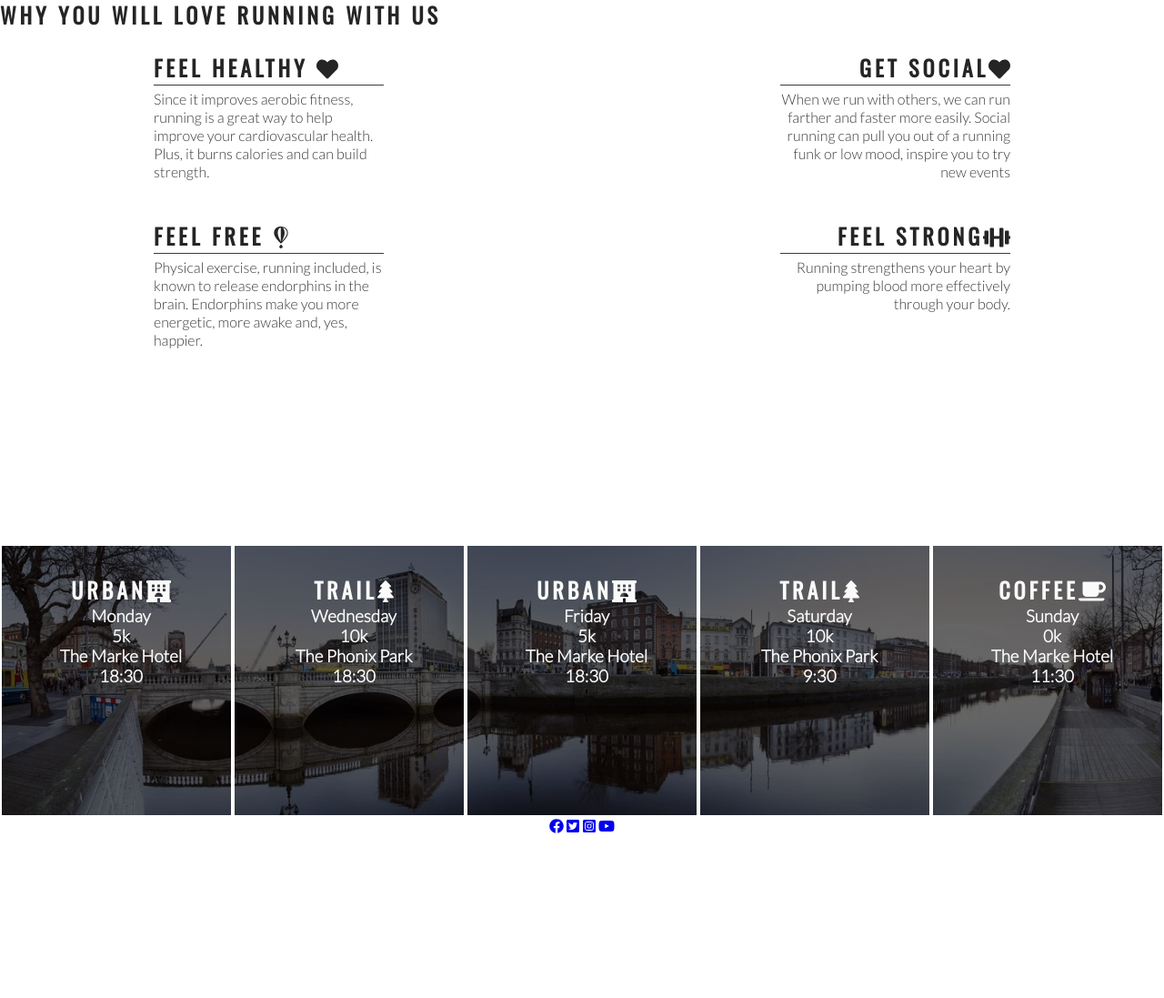
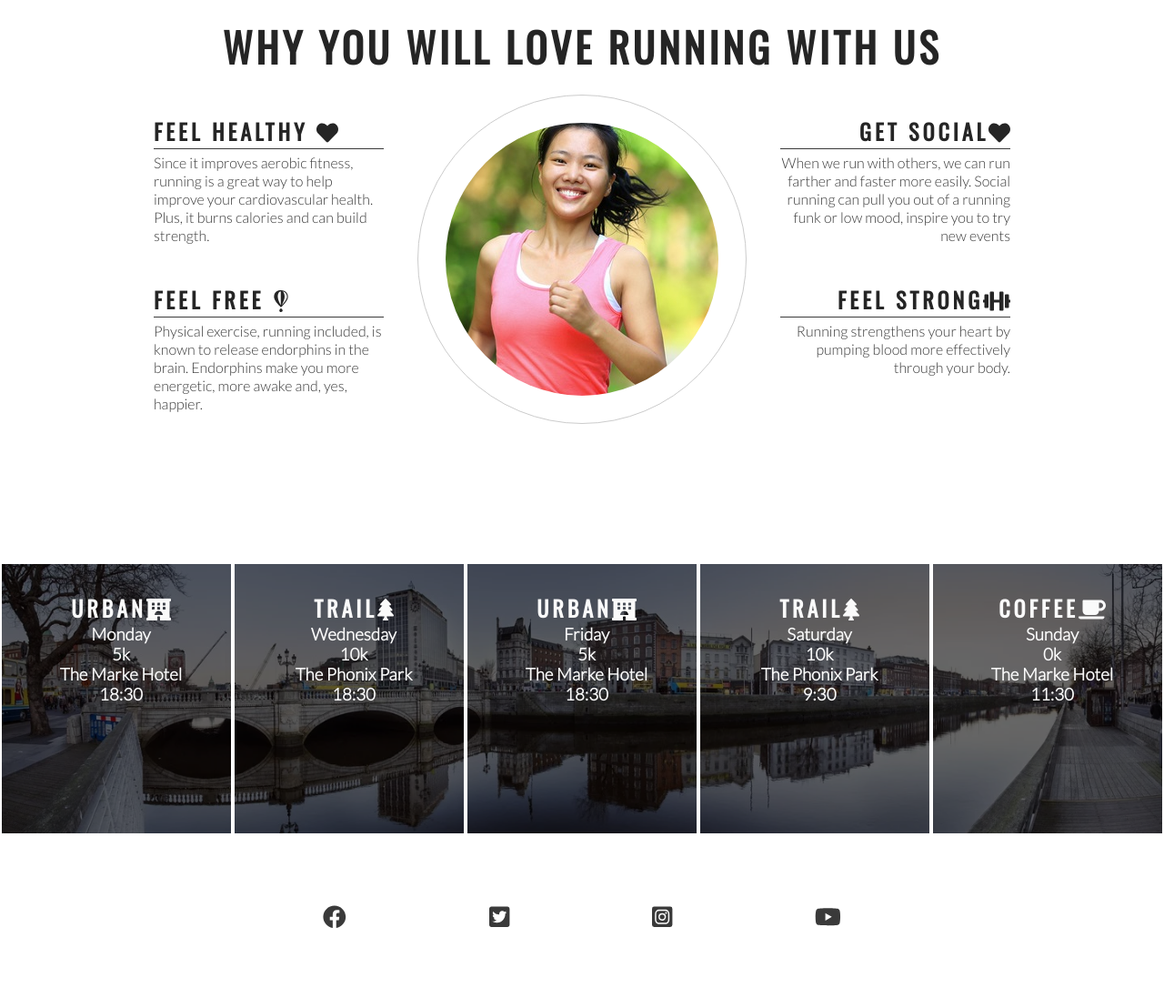
Before and after one commit to sargey18/love-running, a plain HTML site: page index.html in a window 1280 px wide. Shown: the part 677-1774 px from the top of the page at 91% size. Before the commit the page ends 1725 px from the top, so only its background shows below. Drawn offline with nearby package versions, Linux system fonts and the light colour scheme.

Commit message:
finsihed error corrections

```diff
--- a/assets/css/style.css
+++ b/assets/css/style.css
@@ -166,16 +166,16 @@ hr{
     text-align: right;
 }
 
-#welcome {
+.welcome {
     text-align: center;
     margin: 20px 0;
     font-size: 280%;
 }
 
-#cicle-container {
+#circle-container {
     width: 300px;
     height: 300px;
-    padding: 300px;
+    padding: 30px;
     border-style: solid;
     border-color: #ccc;
     border-width: 1px;
@@ -231,7 +231,7 @@ footer{
     display: inline;
 }
 
-.social-networks i {
+.social-networks .foot {
     font-size: 160%;
     margin: 1%;
     padding: 5%;
--- a/index.html
+++ b/index.html
@@ -132,10 +132,10 @@
 
     <footer>
         <ul class="social-networks">
-            <li><a href="https://facebook.com" target="_blank" rel="noopener" aria-label="Visit our facebook page(opens in new tab)"><i class="fab fa-facebook"></i></a></li>
-            <li><a href="https://twitter.com" target="_blank" rel="noopener" aria-label="Visit our twitter page(opens in new tab)"><i class="fab fa-twitter-square"></i></a></li>
-            <li><a href="https://instagram.com" target="_blank" rel="noopener" aria-label="Visit our instagram page(opens in new tab)"><i class="fab fa-instagram-square"></i></a></li>
-            <li><a href="https://youtube.com" target="_blank" rel="noopener" aria-label="Visit our youtube page(opens in new tab)"><i class="fab fa-youtube"></i></a></li>
+            <li><a href="https://facebook.com" target="_blank" rel="noopener" aria-label="Visit our facebook page(opens in new tab)"><i class="fab fa-facebook foot"></i></a></li>
+            <li><a href="https://twitter.com" target="_blank" rel="noopener" aria-label="Visit our twitter page(opens in new tab)"><i class="fab fa-twitter-square foot"></i></a></li>
+            <li><a href="https://instagram.com" target="_blank" rel="noopener" aria-label="Visit our instagram page(opens in new tab)"><i class="fab fa-instagram-square foot"></i></a></li>
+            <li><a href="https://youtube.com" target="_blank" rel="noopener" aria-label="Visit our youtube page(opens in new tab)"><i class="fab fa-youtube foot"></i></a></li>
 
         </ul>
 
```
